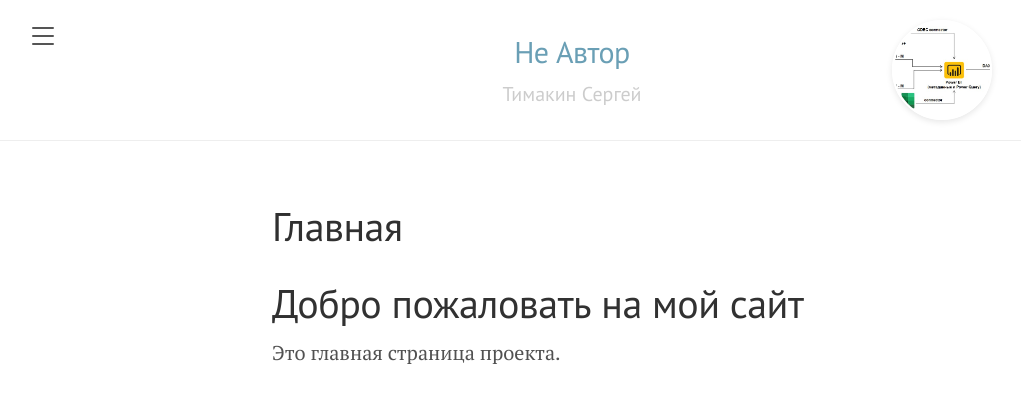
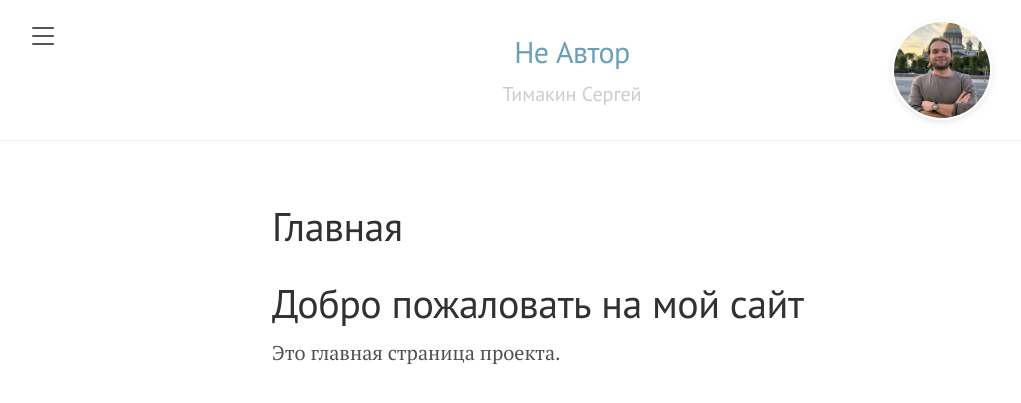
Before and after one commit to Mikrobic/lanyon, a Jekyll site: the page built from pages/index.md, in a window 1280 px wide. Shown: the top 403 px of the page, without its empty margins (8-1029 px from the left). Built offline with Jekyll 4.4.1, drawn with Linux system fonts in a browser that asks for light colours.

```diff
--- a/_layouts/default.html
+++ b/_layouts/default.html
@@ -35,7 +35,7 @@
             <a href="https://web.telegram.org/k/#@SergeyTimakin" class="avatar-container"
                style="margin-left: 20px;">
               <img
-                src="{{ '/public/dasboard.jpg' | absolute_url }}"
+                src="{{ '/public/me.jpg' | absolute_url }}"
                 class="avatar"
                 style="
                   width: clamp(60px, 15vw, 100px);
```
Also changed, not shown: public/me.jpg (added).
